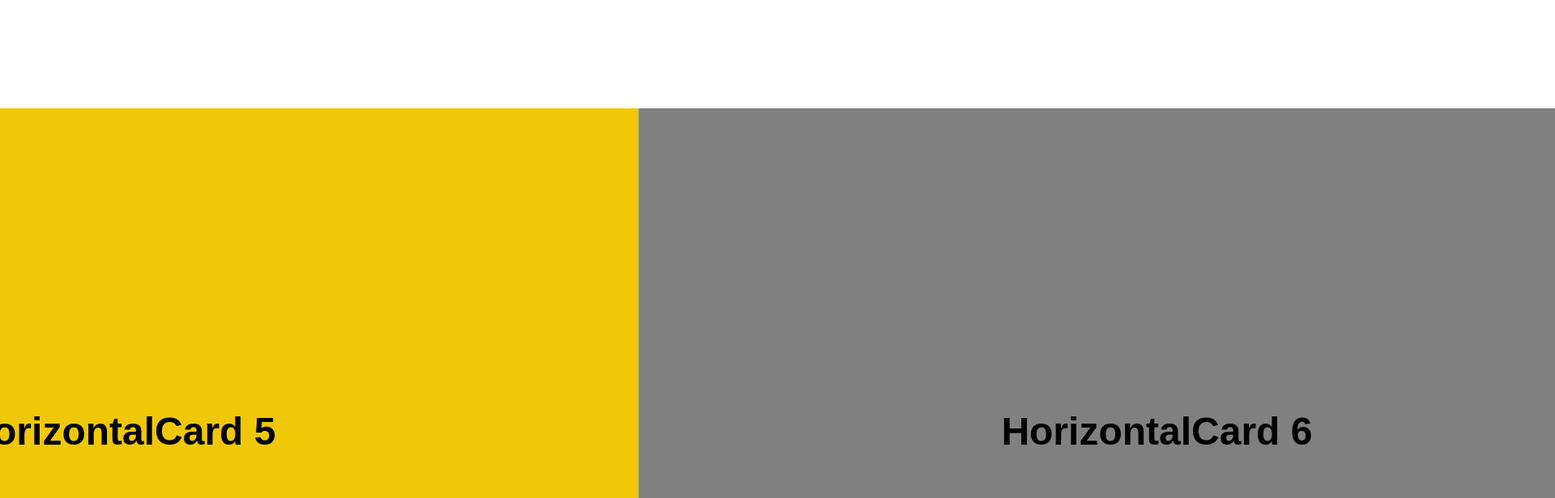
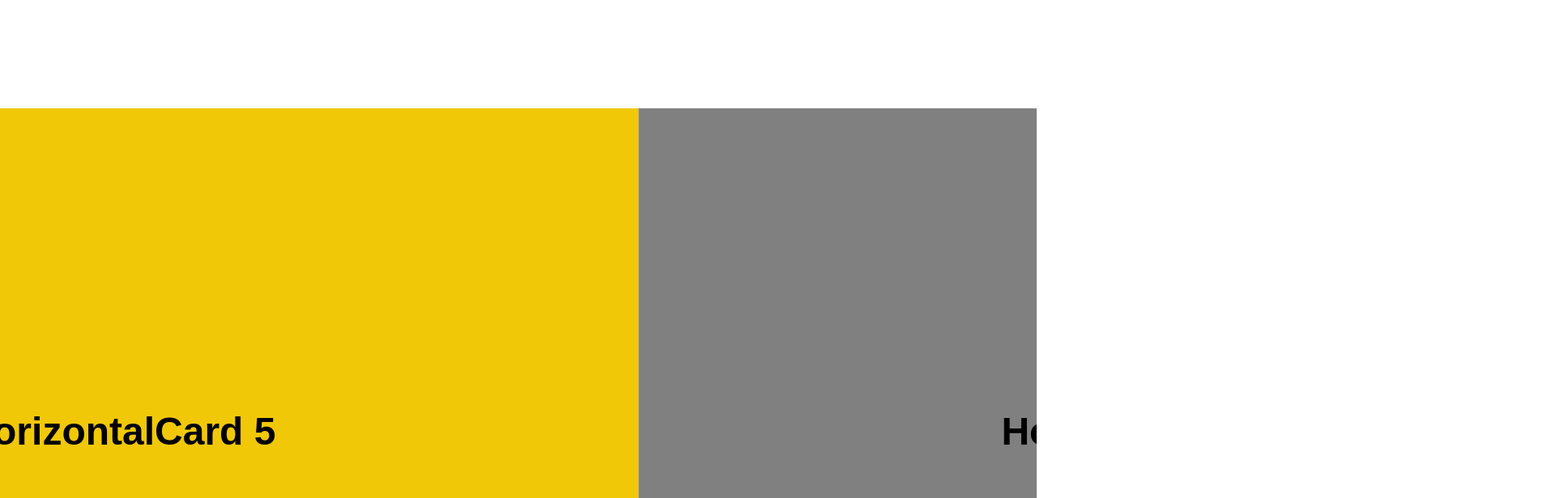
Before and after one commit to M-Ali-Haider/zerodawnstudios, a Next.js app: page / in a window 1280 px wide. Shown: the part 5560-6176 px from the top of the page at 81% size, 1920 px wide, since content can reach past the window. Built offline with nearby package versions, Linux system fonts and the light colour scheme.

Commit message:
fixed overflowing bug

```diff
--- a/src/components/HorizontalScroll/index.jsx
+++ b/src/components/HorizontalScroll/index.jsx
@@ -15,14 +15,13 @@ const HorizontalScroll = () => {
 
   return (
     <div className={`w-full h-[500vh] relative`} ref={horizontalContainer}>
-      <motion.div
-        style={{ x }}
-        className={`sticky top-0 w-full h-screen flex ease-olivier-ease`}
-      >
-        {horizontalCards.map((item, index) => {
-          return <HorizontalCard key={index} item={item} index={index} />;
-        })}
-      </motion.div>
+      <div className={`sticky top-0 w-full h-screen overflow-hidden`}>
+        <motion.div style={{ x }} className={`w-full h-full flex`}>
+          {horizontalCards.map((item, index) => {
+            return <HorizontalCard key={index} item={item} index={index} />;
+          })}
+        </motion.div>
+      </div>
     </div>
   );
 };
```
